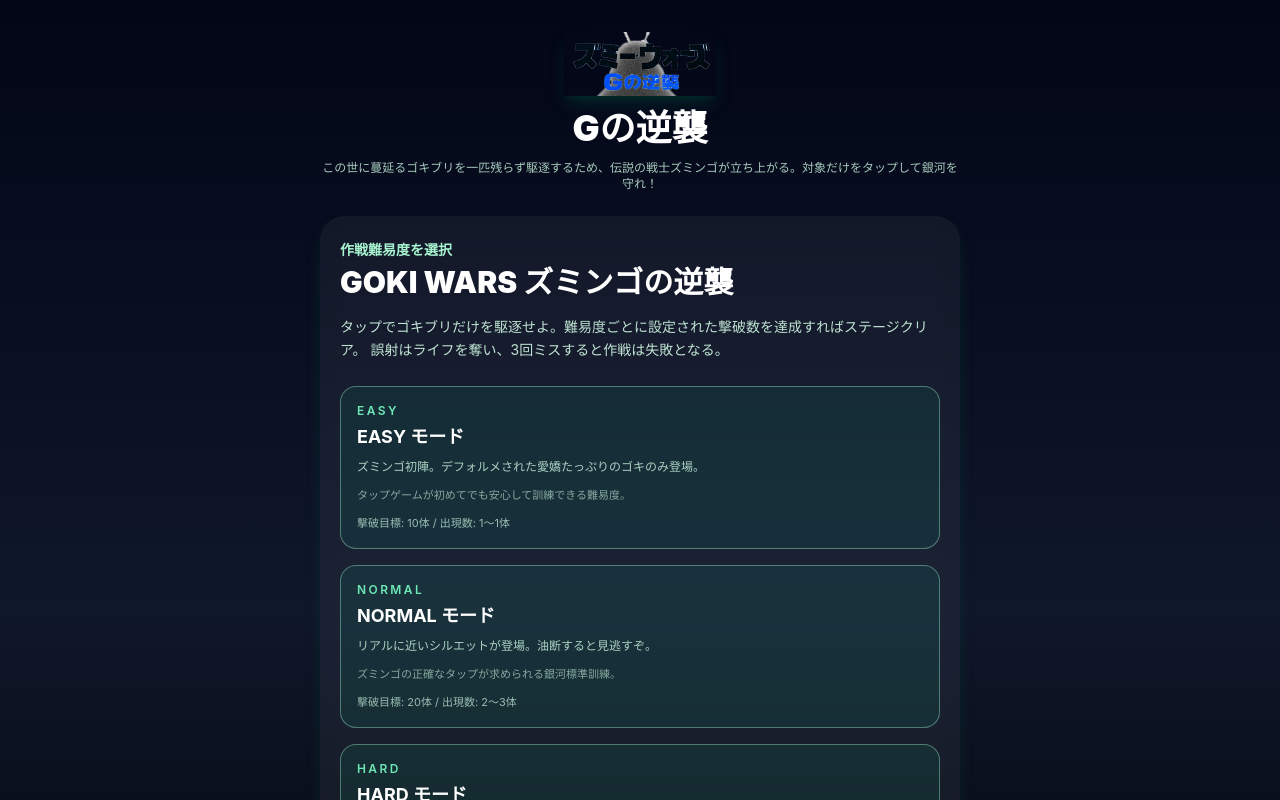
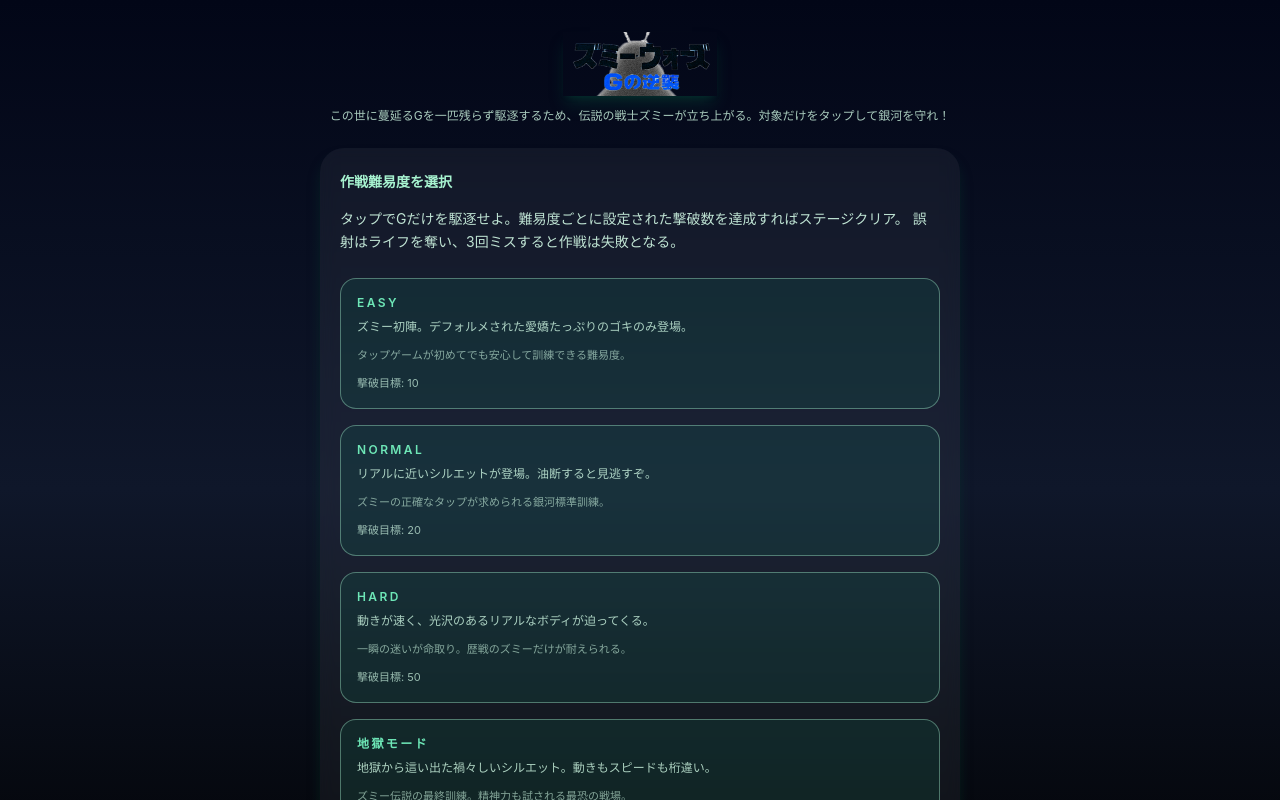
Before and after one commit to rfkdm1011/goki_care, a React (Vite) app: page / in a window 1280 px wide. Shown: the top 800 px of the page. Built offline with nearby package versions, Linux system fonts and the light colour scheme.

Commit message:
Update App.jsx

```diff
--- a/src/App.jsx
+++ b/src/App.jsx
@@ -11,8 +11,7 @@ const DEFAULT_KILL_TARGET = 10;
 const DIFFICULTIES = {
   easy: {
     label: 'Easy',
-    title: 'EASY モード',
-    description: 'ズミンゴ初陣。デフォルメされた愛嬌たっぷりのゴキのみ登場。',
+    description: 'ズミー初陣。デフォルメされた愛嬌たっぷりのゴキのみ登場。',
     roachRatio: 0.55,
     spawnInterval: 1400,
     speedRange: [4200, 5600],
@@ -23,7 +22,6 @@ const DIFFICULTIES = {
   },
   normal: {
     label: 'Normal',
-    title: 'NORMAL モード',
     description: 'リアルに近いシルエットが登場。油断すると見逃すぞ。',
     roachRatio: 0.65,
     spawnInterval: 1100,
@@ -31,11 +29,10 @@ const DIFFICULTIES = {
     spawnCountRange: [2, 3],
     killTarget: 20,
     decoys: ['badge', 'light', 'capsule'],
-    flavor: 'ズミンゴの正確なタップが求められる銀河標準訓練。',
+    flavor: 'ズミーの正確なタップが求められる銀河標準訓練。',
   },
   hard: {
     label: 'Hard',
-    title: 'HARD モード',
     description: '動きが速く、光沢のあるリアルなボディが迫ってくる。',
     roachRatio: 0.75,
     spawnInterval: 800,
@@ -43,11 +40,10 @@ const DIFFICULTIES = {
     spawnCountRange: [3, 4],
     killTarget: 50,
     decoys: ['light', 'capsule', 'drone'],
-    flavor: '一瞬の迷いが命取り。歴戦のズミンゴだけが耐えられる。',
+    flavor: '一瞬の迷いが命取り。歴戦のズミーだけが耐えられる。',
   },
   inferno: {
     label: '地獄モード',
-    title: '地獄モード',
     description: '地獄から這い出た禍々しいシルエット。動きもスピードも桁違い。',
     roachRatio: 0.50,
     spawnInterval: 300,
@@ -55,7 +51,7 @@ const DIFFICULTIES = {
     spawnCountRange: [4, 5],
     killTarget: 100,
     decoys: ['capsule', 'drone', 'spark'],
-    flavor: 'ズミンゴ伝説の最終訓練。精神力も試される最恐の戦場。',
+    flavor: 'ズミー伝説の最終訓練。精神力も試される最恐の戦場。',
   },
 };
 
@@ -63,7 +59,7 @@ const STAGES = [
   {
     id: 'stage-1',
     order: 1,
-    species: 'チャバネゴキブリ',
+    species: 'チャバネG',
     codename: 'Amber Runner',
     intro:
       '飲食店やキッチンに潜む小型の侵略者。素早い繁殖力で銀河の補給ラインを汚染する。',
@@ -74,14 +70,14 @@ const STAGES = [
     ],
     tip: '換気扇とシンクの隙間を徹底的に封鎖しよう。',
     stageType: 'flash',
-    instructions: '一瞬だけ現れるターゲットを即座に見極め、ゴキブリだけをタップせよ。デコイに触れたらライフを失う。',
+    instructions: '一瞬だけ現れるターゲットを即座に見極め、Gだけをタップせよ。デコイに触れたらライフを失う。',
     roachImage: chabaneImage,
-    roachAlt: 'チャバネゴキブリのターゲット',
+    roachAlt: 'チャバネGのターゲット',
   },
   {
     id: 'stage-2',
     order: 2,
-    species: 'ヤマトゴキブリ',
+    species: 'ヤマトG',
     codename: 'Forest Raider',
     intro:
       '日本原産の黒褐色の兵。屋外から家庭へ攻め込むタフなフィジカルを誇る。',
@@ -92,17 +88,17 @@ const STAGES = [
     ],
     tip: '玄関マットと落ち葉を掃除して侵入経路を断とう。',
     stageType: 'shooter',
-    instructions: '画面をタップしてレーザーを発射。降下してくるゴキブリを逃さず撃ち落とせ。',
+    instructions: '画面をタップしてレーザーを発射。降下してくるGを逃さず撃ち落とせ。',
     roachImage: yamatoImage,
-    roachAlt: 'ヤマトゴキブリのターゲット',
+    roachAlt: 'ヤマトGのターゲット',
   },
   {
     id: 'stage-3',
     order: 3,
-    species: 'クロゴキブリ',
+    species: 'クロG',
     codename: 'Shadow Stalker',
     intro:
-      '大型で漆黒。都会のダクトを滑る暗殺者。火力の高いズミンゴでも一撃必殺が求められる。',
+      '大型で漆黒。都会のダクトを滑る暗殺者。火力の高いズミーでも一撃必殺が求められる。',
     facts: [
       '体長は30〜40mm。厚みのある光沢ボディで存在感抜群。',
       '夜行性で、冷蔵庫裏や排水管の周辺に潜む。',
@@ -110,14 +106,14 @@ const STAGES = [
     ],
     tip: '排水溝ネットと生ゴミ管理で補給路を断つ。',
     stageType: 'classic',
-    instructions: '画面を横切るターゲットからゴキブリだけをタップで駆逐。誤射に注意。',
+    instructions: '画面を横切るターゲットからGだけをタップで駆逐。誤射に注意。',
     roachImage: kuroImage,
-    roachAlt: 'クロゴキブリのターゲット',
+    roachAlt: 'クロGのターゲット',
   },
   {
     id: 'stage-4',
     order: 4,
-    species: 'ワモンゴキブリ',
+    species: 'ワモンG',
     codename: 'Ring Emperor',
     intro:
       '胸部の輪模様が帝王の証。暖かい地域で勢力を拡大する巨大種。',
@@ -128,9 +124,9 @@ const STAGES = [
     ],
     tip: '換気と除湿で奴らの王国を崩壊させろ。',
     stageType: 'saber',
-    instructions: '接近してくるゴキブリが斬撃範囲に入った瞬間にライトセーバーを振り下ろせ。タイミングが命だ。',
+    instructions: '接近してくるGが斬撃範囲に入った瞬間にライトセーバーを振り下ろせ。タイミングが命だ。',
     roachImage: wamonImage,
-    roachAlt: 'ワモンゴキブリのターゲット',
+    roachAlt: 'ワモンGのターゲット',
   },
 ];
 
@@ -367,7 +363,7 @@ function FlashStage({ stage, difficulty, difficultyConfig, roachRatio, onSuccess
   return (
     <div className="stage-flash">
       {objects.length === 0 && (
-        <div className="stage-placeholder">ズミンゴが敵影を探知中…</div>
+        <div className="stage-placeholder">ズミーが敵影を探知中…</div>
       )}
       {objects.map((object) => {
         const className = [
@@ -503,7 +499,7 @@ function ShooterStage({ stage, difficulty, difficultyConfig, onSuccess, onMistak
     <div className="stage-shooter" onClick={handleAreaTap} role="presentation">
       <div className="shooter-sky" />
       {roaches.length === 0 && (
-        <div className="stage-placeholder">ズミンゴが照準を合わせている…</div>
+        <div className="stage-placeholder">ズミーが照準を合わせている…</div>
       )}
       {roaches.map((roach) => {
         const style = {
@@ -612,7 +608,7 @@ function ClassicStage({ stage, difficulty, difficultyConfig, roachRatio, onSucce
           reduceMotion={shouldReduceMotion}
         />
       ))}
-      {objects.length === 0 && <div className="stage-placeholder">ズミンゴが敵の気配を探知中…</div>}
+      {objects.length === 0 && <div className="stage-placeholder">ズミーが敵の気配を探知中…</div>}
     </>
   );
 }
@@ -832,7 +828,7 @@ function StageIntro({ stage, killTarget, onStart }) {
       </ul>
       <div className="mt-5 space-y-3">
         <div className="rounded-2xl border border-emerald-400/50 bg-emerald-500/10 px-4 py-3 text-xs text-emerald-100">
-          <span className="font-semibold text-emerald-200">ズミンゴ指令:</span> {stage.tip}
+          <span className="font-semibold text-emerald-200">ズミー指令:</span> {stage.tip}
         </div>
         <div className="rounded-2xl border border-emerald-200/40 bg-slate-900/60 px-4 py-3 text-xs text-emerald-100/80">
           この作戦の撃破目標は <span className="font-semibold text-emerald-200">{killTarget}体</span>。
@@ -853,17 +849,17 @@ function StageIntro({ stage, killTarget, onStart }) {
 function StageClear({ stage, isLastStage, killTarget, onNext, onFinal, onBackToMenu }) {
   return (
     <section className="rounded-3xl bg-white/5 px-5 py-6 text-white shadow-lg shadow-emerald-900/40 backdrop-blur">
-      <p className="text-sm font-semibold text-emerald-200">ズミンゴ勝利</p>
+      <p className="text-sm font-semibold text-emerald-200">ズミー勝利</p>
       <h2 className="mt-1 text-2xl font-black text-white">
         {stage.species}を完全駆逐！
       </h2>
       <p className="mt-4 text-sm leading-relaxed text-emerald-100/90">
-        ズミンゴはターゲットを{killTarget}匹撃破し、{stage.codename} セクターの制圧に成功した。
+        ズミーはターゲットを{killTarget}匹撃破し、{stage.codename} セクターの制圧に成功した。
       </p>
       {isLastStage ? (
         <>
           <p className="mt-4 text-xs text-emerald-100/80">
-            銀河は一時の平和を取り戻した。しかしズミンゴの戦いは終わらない——伝説の報告書を作成しよう。
+            銀河は一時の平和を取り戻した。しかしズミーの戦いは終わらない——伝説の報告書を作成しよう。
           </p>
           <div className="mt-6 grid gap-3">
             <button
@@ -907,7 +903,7 @@ function StageClear({ stage, isLastStage, killTarget, onNext, onFinal, onBackToM
 function DefeatCard({ stage, onRetry, onBackToMenu }) {
   return (
     <section className="rounded-3xl bg-white/4 px-5 py-6 text-white shadow-lg shadow-black/40 backdrop-blur">
-      <p className="text-sm font-semibold text-rose-300">ズミンゴ劣勢</p>
+      <p className="text-sm font-semibold text-rose-300">ズミー劣勢</p>
       <h2 className="mt-1 text-2xl font-black text-white">{stage.species}に押し切られた…</h2>
       <p className="mt-4 text-sm leading-relaxed text-rose-100/80">
         誤射が続きライフが尽きてしまった。呼吸を整え、ターゲットだけを正確に狙おう。
@@ -937,9 +933,9 @@ function FinalReport({ difficulty, onRestart }) {
   return (
     <section className="rounded-3xl bg-white/5 px-5 py-6 text-white shadow-lg shadow-emerald-900/50 backdrop-blur">
       <p className="text-sm font-semibold text-emerald-200">GOKI WARS 完了報告</p>
-      <h2 className="mt-1 text-3xl font-black text-white">ズミンゴの伝説が更新された！</h2>
+      <h2 className="mt-1 text-3xl font-black text-white">ズミーの伝説が更新された！</h2>
       <p className="mt-4 text-sm leading-relaxed text-emerald-100/90">
-        地獄のゴキブリ軍勢を打ち破り、銀河に平和が戻った。難易度 {config.title} の征伐データはホロレコーダーに記録された。
+        地獄のG軍勢を打ち破り、銀河に平和が戻った。難易度 {config.title} の征伐データはホロレコーダーに記録された。
       </p>
       <p className="mt-4 text-xs text-emerald-100/80">
         さらなる強さを求めるなら別の難易度に挑戦し、新たな敵シルエットに慣れていこう。
@@ -959,9 +955,8 @@ function DifficultySelect({ onSelect }) {
   return (
     <section className="rounded-3xl bg-white/5 px-5 py-6 text-white shadow-lg shadow-emerald-900/40 backdrop-blur">
       <p className="text-sm font-semibold text-emerald-200">作戦難易度を選択</p>
-      <h2 className="mt-1 text-3xl font-black text-white">GOKI WARS ズミンゴの逆襲</h2>
       <p className="mt-4 text-sm leading-relaxed text-emerald-100/90">
-        タップでゴキブリだけを駆逐せよ。難易度ごとに設定された撃破数を達成すればステージクリア。
+        タップでGだけを駆逐せよ。難易度ごとに設定された撃破数を達成すればステージクリア。
         誤射はライフを奪い、3回ミスすると作戦は失敗となる。
       </p>
       <div className="mt-6 grid gap-4">
@@ -977,7 +972,7 @@ function DifficultySelect({ onSelect }) {
             <p className="mt-2 text-xs text-emerald-100/80">{config.description}</p>
             <p className="mt-3 text-[11px] text-emerald-100/60">{config.flavor}</p>
             <p className="mt-3 text-[11px] text-emerald-100/70">
-              撃破目標: {config.killTarget}体 / 出現数: {config.spawnCountRange ? `${config.spawnCountRange[0]}〜${config.spawnCountRange[1]}` : '1'}体
+              撃破目標: {config.killTarget}
             </p>
           </button>
         ))}
@@ -1108,9 +1103,8 @@ export default function App() {
             alt="GokiCare ロゴ"
             className="mx-auto h-16 w-auto shadow-lg shadow-emerald-900/40"
           />
-          <h1 className="text-3xl font-black text-white sm:text-4xl">Gの逆襲</h1>
           <p className="text-xs text-emerald-100/80">
-            この世に蔓延るゴキブリを一匹残らず駆逐するため、伝説の戦士ズミンゴが立ち上がる。対象だけをタップして銀河を守れ！
+            この世に蔓延るGを一匹残らず駆逐するため、伝説の戦士ズミーが立ち上がる。対象だけをタップして銀河を守れ！
           </p>
         </header>
 
```
